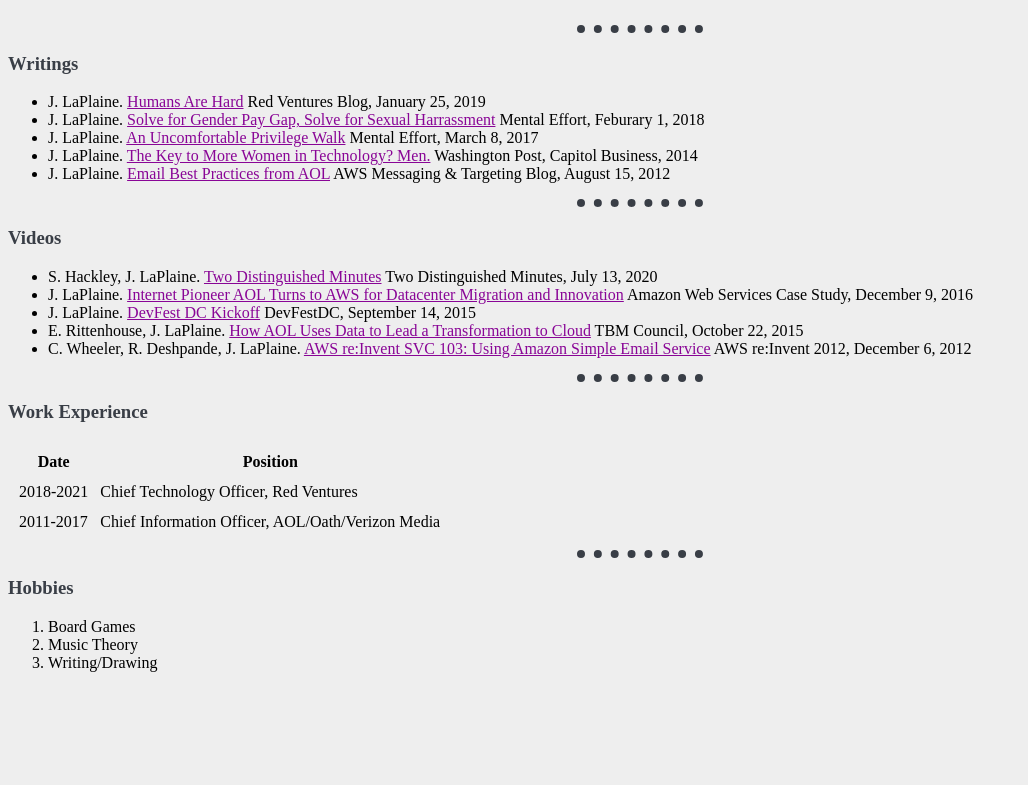
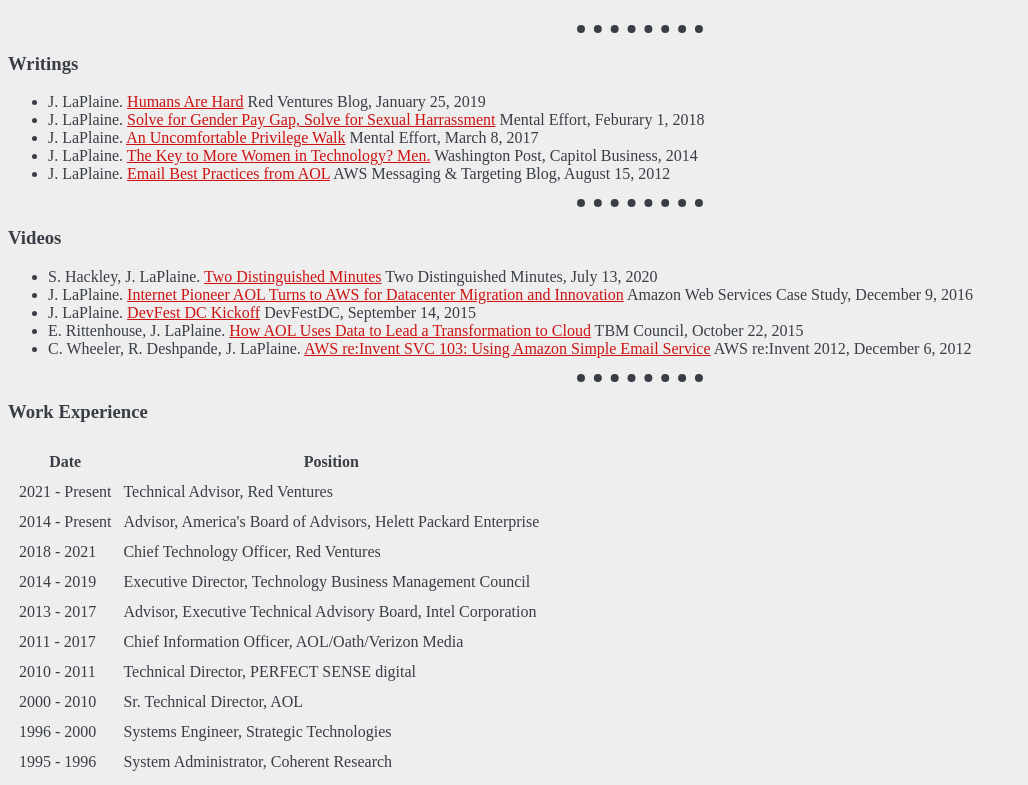
Before and after one commit to csangos/cv, a plain HTML site: page index.html in a window 1280 px wide. Shown: the part 303-1088 px from the top of the page, without its empty margins (0-1028 px from the left). Before the commit the page ends 991 px from the top, so only its background shows below. Drawn offline with Linux system fonts and the light colour scheme.

Commit message:
Updated styles and work experience

```diff
--- a/css/styles.css
+++ b/css/styles.css
@@ -1,13 +1,14 @@
 body {
   background-color: #eeeeee;
+  color: #393e46;
 }
 
 a:visited {
-  color: #00adb5;
+  color: #1597bb;
 }
 
 a:link {
-  color: #890596;
+  color: #ce1212;
 }
 
 hr {
--- a/index.html
+++ b/index.html
@@ -51,12 +51,44 @@
     </thead>
     <tbody>
       <tr>
-        <td>2018-2021</td>
+        <td>2021 - Present</td>
+        <td>Technical Advisor, Red Ventures</td>
+      </tr>
+      <tr>
+        <td>2014 - Present</td>
+        <td>Advisor, America's Board of Advisors, Helett Packard Enterprise</td>
+      </tr>
+      <tr>
+        <td>2018 - 2021</td>
         <td>Chief Technology Officer, Red Ventures</td>
       </tr>
       <tr>
-        <td>2011-2017</td>
+        <td>2014 - 2019</td>
+        <td>Executive Director, Technology Business Management Council</td>
+      </tr>
+      <tr>
+        <td>2013 - 2017</td>
+        <td>Advisor, Executive Technical Advisory Board, Intel Corporation</td>
+      </tr>
+      <tr>
+        <td>2011 - 2017</td>
         <td>Chief Information Officer, AOL/Oath/Verizon Media</td>
+      </tr>
+      <tr>
+        <td>2010 - 2011</td>
+        <td>Technical Director, PERFECT SENSE digital</td>
+      </tr>
+      <tr>
+        <td>2000 - 2010</td>
+        <td>Sr. Technical Director, AOL</td>
+      </tr>
+      <tr>
+        <td>1996 - 2000</td>
+        <td>Systems Engineer, Strategic Technologies</td>
+      </tr>
+      <tr>
+        <td>1995 - 1996</td>
+        <td>System Administrator, Coherent Research</td>
       </tr>
     </tbody>
   </table>
```
